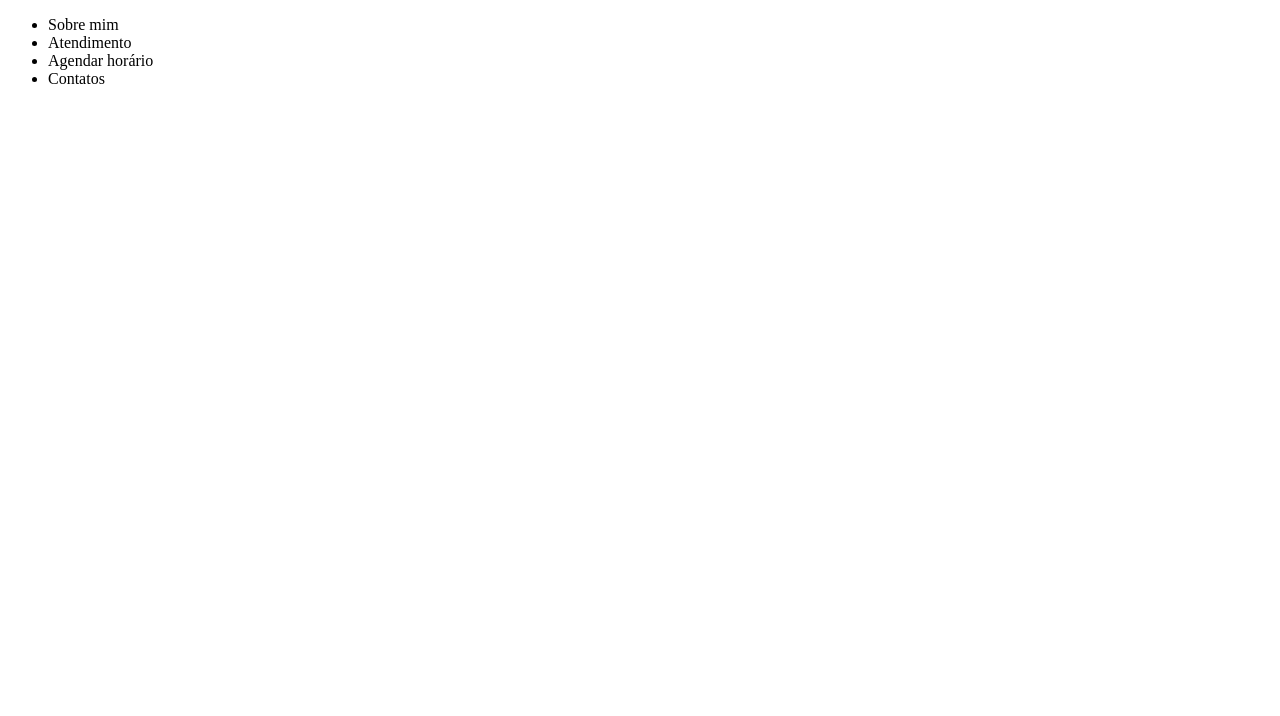
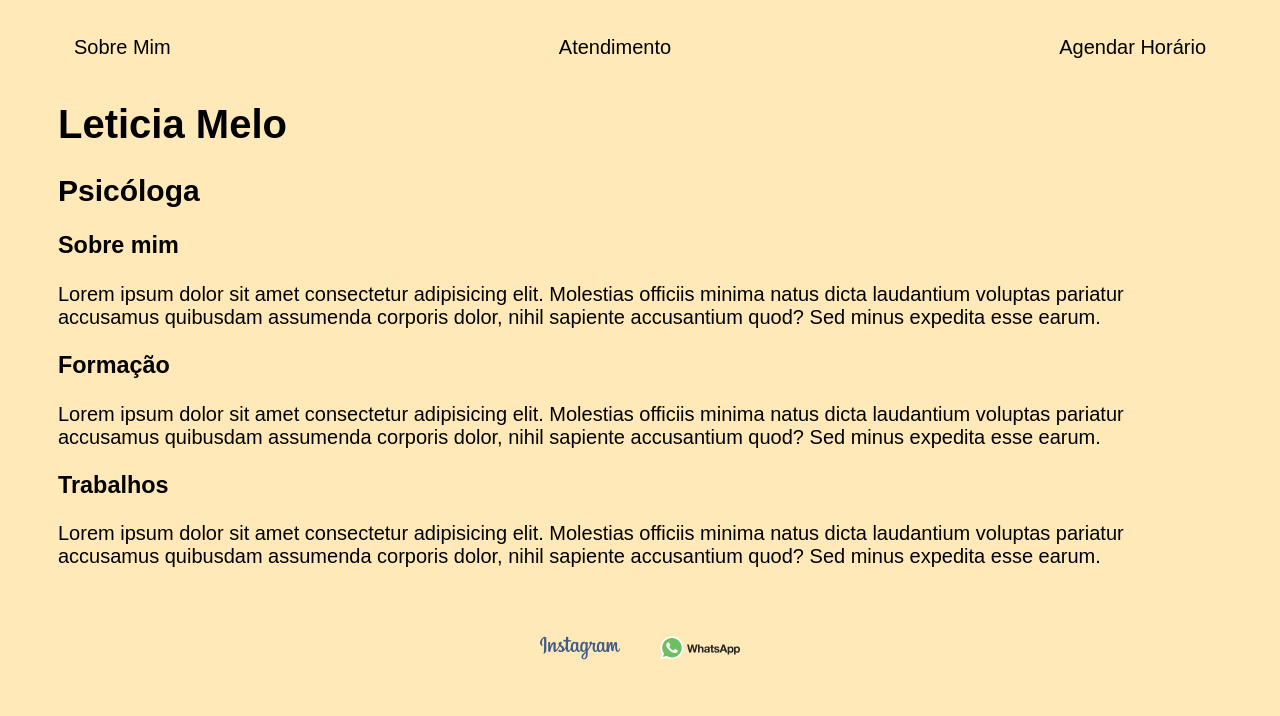
Before and after one commit to patricknazareno/Site-Psico-Leticia, a plain HTML site: page SiteLeticia/index.html in a window 1280 px wide. Drawn offline with Linux system fonts and the light colour scheme.

Commit message:
Pagina Sobre Mim
Dado inicio a pagina Sobre Mim.

```diff
--- a/SiteLeticia/css/index.css
+++ b/SiteLeticia/css/index.css
@@ -0,0 +1,38 @@
+body{
+    color: black;
+    background-color: rgb(255, 233, 185);
+    font-family: Arial, Helvetica, sans-serif;
+    font-size: 20px;
+}
+
+ul{
+    display: flex;
+    justify-content: space-between;
+    list-style-type: none;
+    align-items: center;
+    padding: 16px;
+
+}
+
+a{
+    color: black;
+    text-decoration: none;
+}
+
+footer img{
+    width: 80px;
+    height: 80px;
+}
+
+footer{
+    display: flex ;
+    justify-content: center;
+}
+
+footer a {
+    margin: 20px;
+}
+
+.container {
+    padding: 0px 50px;
+}
--- a/SiteLeticia/index.html
+++ b/SiteLeticia/index.html
@@ -3,26 +3,66 @@
 <head>
     <meta charset="UTF-8">
     <meta name="viewport" content="width=device-width, initial-scale=1.0">
-    <title>Home</title>
+    <title>Sobre Mim </title>
     <link rel="stylesheet" href="css/index.css">
 </head>
 <body>
+    <div class="container">
         <nav>
             <ul>
                 <li>
-                <a>Sobre mim</a>
+                    <a href="index.html">Sobre Mim</a>
                 </li>
                 <li>
-                <a>Atendimento</a>
+                    <a href="html/atendimento.html">Atendimento</a>
                 </li>
                 <li>
-                <a>Agendar horário</a>
-            </li>
-            <li>
-                <a>Contatos</a>
+                    <a href="html/agendahora.html">Agendar Horário</a>
                 </li>
             </ul>
         </nav>
 
+        <header>
+            <h1>Leticia Melo</h1>
+            <H2>Psicóloga</H2>
+
+        </header>
+
+        <main>
+            <section>
+                <h3>Sobre mim</h3>
+                <P>
+                    Lorem ipsum dolor sit amet consectetur adipisicing elit. Molestias officiis minima natus dicta laudantium voluptas pariatur accusamus quibusdam assumenda corporis dolor, nihil sapiente accusantium quod? Sed minus expedita esse earum.
+                </P>
+            </section>
+
+            <section>
+                <h3>Formação</h3>
+                <P>
+                    Lorem ipsum dolor sit amet consectetur adipisicing elit. Molestias officiis minima natus dicta laudantium voluptas pariatur accusamus quibusdam assumenda corporis dolor, nihil sapiente accusantium quod? Sed minus expedita esse earum.
+                </P>
+            </section>
+
+            <section>
+                <h3>Trabalhos</h3>
+                <P>
+                    Lorem ipsum dolor sit amet consectetur adipisicing elit. Molestias officiis minima natus dicta laudantium voluptas pariatur accusamus quibusdam assumenda corporis dolor, nihil sapiente accusantium quod? Sed minus expedita esse earum.
+                </P>
+            </section>
+
+            <footer>
+                <a href="https://www.instagram.com/leticiam_psico?utm_source=ig_web_button_share_sheet&igsh=ZDNlZDc0MzIxNw==" target="_blanck" rel="nooper noreferrer">
+                    <img src="./img/instagram svg.svg">
+                </a>
+                <a href="https://www.contate.me/redirect/psicoleticiam?cp=5535987049265&message=Oi%2C+Let%C3%ADcia%21+Gostaria+de+saber+mais+sobre+os+atendimentos.+" target="_blanck" rel="nooper noreferrer">
+                    <img src="./img/whatsapp-logo-svgrepo-com.svg">
+                </a>
+
+            </footer>
+
+        </main>
+    </div>
+
+
 </body>
 </html>
```
Also changed, not shown: SiteLeticia/html/agendahora.html (added, +1 -0 lines), SiteLeticia/html/atendimento.html (added, +1 -0 lines), SiteLeticia/html/contados.html (added, +1 -0 lines), SiteLeticia/img/instagram svg.svg (added), SiteLeticia/img/whatsapp-logo-svgrepo-com.svg (added). Lines whose indentation alone changed are shown as unchanged.
